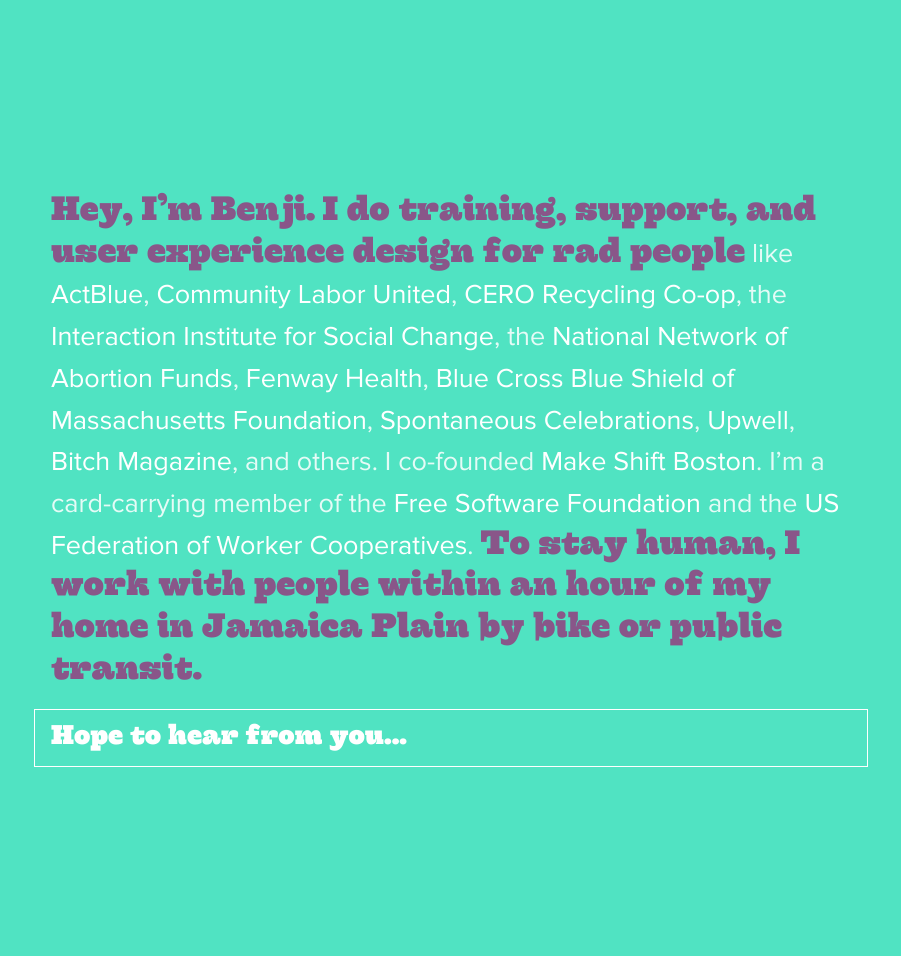
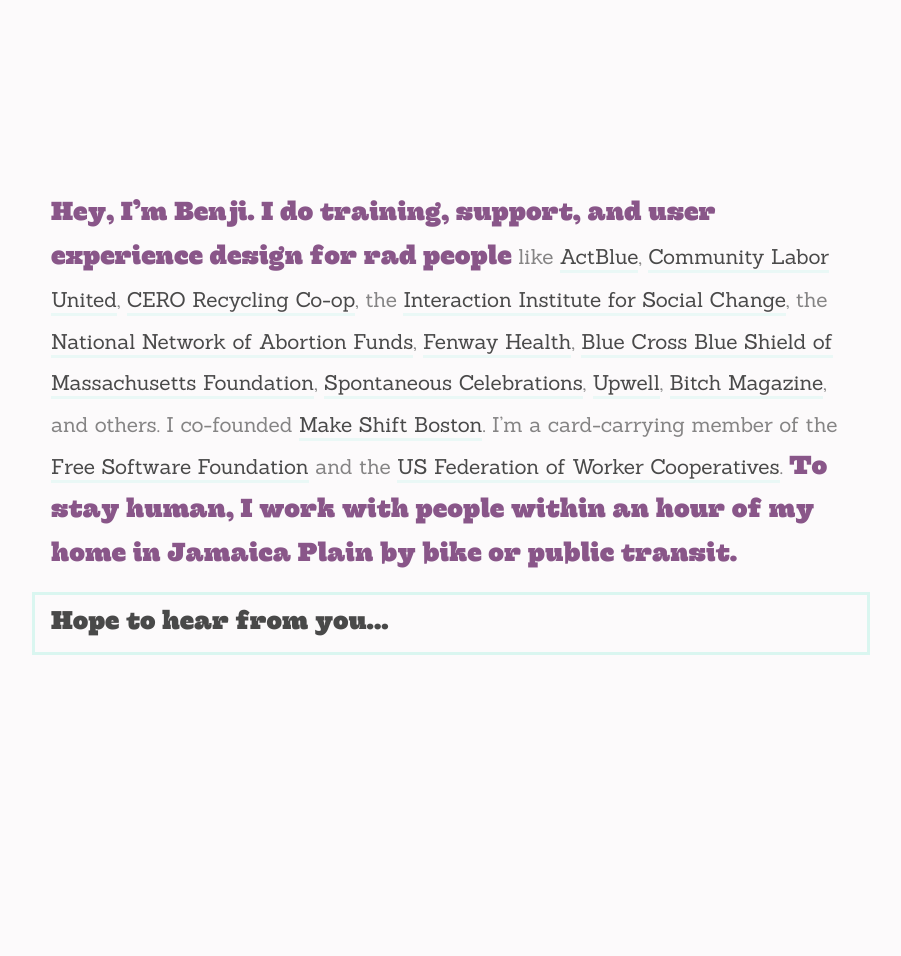
Before and after one commit to heybenji/heybenji.github.io, a Jekyll site: the page built from index.html, in a window 1280 px wide. Shown: the whole page, without its empty margins (189-1090 px from the left). Built offline with Jekyll 4.4.1, drawn with Linux system fonts in a browser that asks for light colours; some web fonts are replaced; after the commit the page ends 900 px from its top, so only the background shows below that.

Commit message:
fresh coat of paint

```diff
--- a/_sass/_base.scss
+++ b/_sass/_base.scss
@@ -1,11 +1,17 @@
+$benji-blue: #50E3C2;
+$benji-blue-dark: darken($benji-blue, 10%);
+$benji-purple: #895689;
+$white: #FCFAFB;
+$black: mix($white, #000, 5%);
+
 body {
-  background: #50E3C2;
-  color: #fff;
+  background: $white;
+  color: transparentize($black, .5);
   margin: 0;
   padding: 0;
-  font-size: 18px;
-  line-height: 1.4444rem;
-  font-family: 'ProximaNova', 'Helvetica', 'Arial', 'sans-serif';
+  font-size: 16px;
+  line-height: 1.5rem;
+  font-family: 'Sanchez', 'Helvetica', 'Arial', 'sans-serif';
 }
 
 h1,
@@ -17,18 +23,17 @@
 
 p {
   margin-bottom: 1rem;
-  color: rgba(255,255,255,0.85);
 }
 
 a {
-  color: rgba(255,255,255,1);
+  color: transparentize($black, .25);
   text-decoration: none;
   transition: color .3s ease;
 }
 
 a:hover,
 a:focus {
-  color: rgba(137,86,137,1);
+  color: $benji-blue-dark;
 }
 
 a:active {
@@ -40,8 +45,8 @@
 ------------------------------------------------- */
 
 .pitch {
-  font-size: 1.1em;
-  line-height: 1.5454em;
+  font-size: 1.125em;
+  line-height: 2em;
 }
 
 .pitch h1,
@@ -53,7 +58,7 @@
 .pitch h1 {
   font-family: 'Hernandez-Bold', 'Helvetica', 'Arial', 'sans-serif';
   font-weight: normal;
-  color: rgba(137,86,137,1);
+  color: $benji-purple;
   font-size: 1.25em;
 }
 
@@ -61,13 +66,17 @@
 
 }
 
+.pitch a {
+  border-bottom: 3px solid transparentize($benji-blue, .9);
+}
+
 /* Contact
 ------------------------------------------------- */
 
 .contact {
-  border: 1px solid #8A548A;
-  background-color: #8A548A;
-  color: #fff;
+  border: 1px solid $benji-purple;
+  background-color: $benji-purple;
+  color: $white;
 }
 
 .contact h2 {
@@ -90,7 +99,7 @@
 }
 
 .contact-points a {
-  color: #fff;
+  color: $white;
 }
 
 /* Social icons */
@@ -127,30 +136,30 @@
 /* style the placeholder text on the form */
 
 ::-webkit-input-placeholder {
-   color: rgba(255, 255, 255, .66);
+   color: transparentize($white, .33);
 }
 
 :-moz-placeholder { /* Firefox 18- */
-   color: rgba(255, 255, 255, .66);
+   color: transparentize($white, .33);
 }
 
 ::-moz-placeholder {  /* Firefox 19+ */
-   color: rgba(255, 255, 255, .66);
+   color: transparentize($white, .33);
 }
 
 :-ms-input-placeholder {
-   color: rgba(255, 255, 255, .66);
+   color: transparentize($white, .33);
 }
 
 input[type='text'],
 input[type='email'] {
   border: 0;
-  background: rgba(255, 255, 255, .25);
-  font-family: 'ProximaNova', 'Helvetica', 'Arial', 'sans-serif';
+  background: transparentize($white, .75);
+  font-family: 'Sanchez', 'Helvetica', 'Arial', 'sans-serif';
   font-size: 1rem;
   padding: .5rem 2%;
   width: 96%;
-  color: #fff;
+  color: $white;
 }
 
 /* custom checkbox: http://webdesign.tutsplus.com/tutorials/quick-tip-easy-css3-checkboxes-and-radio-buttons--webdesign-8953 */
@@ -177,23 +186,23 @@
 }
 
 input[type=submit] {
-  border: 1px solid #fff;
-  font-family: 'ProximaNova', 'Helvetica', 'Arial', 'sans-serif';
+  border: 1px solid $white;
+  font-family: 'Sanchez', 'Helvetica', 'Arial', 'sans-serif';
   font-weight: bold;
   font-size: 1.5rem;
   padding: .5rem 1rem;
-  color: #fff;
+  color: $white;
   background: transparent;
   transition: all .2s ease;
 }
 
 input[type=submit]:hover,
 input[type=submit]:focus {
-  background: rgba(255,255,255,0.25);
+  background: transparentize($white, .75);
 }
 
 input[type=submit]:active {
-  background: #fff;
+  background: $white;
   color: #000;
 }
 
--- a/_sass/_fonts.scss
+++ b/_sass/_fonts.scss
@@ -8,20 +8,6 @@
  *
  * You may obtain a valid license at the URLs below.
  *
- * Webfont: Proxima Nova Italic by Mark Simonson
- * URL: http://www.myfonts.com/fonts/marksimonson/proxima-nova/regular-it/
- * Copyright: Copyright (c) Mark Simonson, 2005. All rights reserved.
- * Licensed pageviews: 1,000,000
- *
- * Webfont: Proxima Nova Regular by Mark Simonson
- * URL: http://www.myfonts.com/fonts/marksimonson/proxima-nova/regular/
- * Copyright: Copyright (c) Mark Simonson, 2005. All rights reserved.
- * Licensed pageviews: 1,000,000
- *
- * Webfont: Proxima Nova Bold by Mark Simonson
- * URL: http://www.myfonts.com/fonts/marksimonson/proxima-nova/bold/
- * Copyright: Copyright (c) Mark Simonson, 2005. All rights reserved.
- * Licensed pageviews: 1,000,000
  *
  * Webfont: Hernandez Bold by Sudtipos
  * URL: http://www.myfonts.com/fonts/sudtipos/hernandez/bold/
@@ -37,10 +23,6 @@
 /* @import must be at top of file, otherwise CSS will not work */
 @import url("//hello.myfonts.net/count/2ac98a");
 
-@font-face {font-family: 'ProximaNova';font-weight: normal;font-style: italic;src: url('../fonts/2AC98A_0_0.eot');src: url('../fonts/2AC98A_0_0.eot?#iefix') format('embedded-opentype'),url('../fonts/2AC98A_0_0.woff') format('woff'),url('../fonts/2AC98A_0_0.ttf') format('truetype');}
+@font-face {font-family: 'Hernandez-Bold';src: url('../fonts/2AC98A_3_0.eot');src: url('../fonts/2AC98A_3_0.eot?#iefix') format('embedded-opentype'),url('../fonts/2AC98A_3_0.woff') format('woff'),url('../fonts/2AC98A_3_0.ttf') format('truetype');}
 
-@font-face {font-family: 'ProximaNova';font-weight: normal;font-style: normal;src: url('../fonts/2AC98A_1_0.eot');src: url('../fonts/2AC98A_1_0.eot?#iefix') format('embedded-opentype'),url('../fonts/2AC98A_1_0.woff') format('woff'),url('../fonts/2AC98A_1_0.ttf') format('truetype');}
-
-@font-face {font-family: 'ProximaNova';font-weight: bold;font-style: normal;src: url('../fonts/2AC98A_2_0.eot');src: url('../fonts/2AC98A_2_0.eot?#iefix') format('embedded-opentype'),url('../fonts/2AC98A_2_0.woff') format('woff'),url('../fonts/2AC98A_2_0.ttf') format('truetype');}
-
-@font-face {font-family: 'Hernandez-Bold';src: url('../fonts/2AC98A_3_0.eot');src: url('../fonts/2AC98A_3_0.eot?#iefix') format('embedded-opentype'),url('../fonts/2AC98A_3_0.woff') format('woff'),url('../fonts/2AC98A_3_0.ttf') format('truetype');}
+@import url('//fonts.googleapis.com/css?family=Sanchez:400italic,400');
--- a/_sass/_layout.scss
+++ b/_sass/_layout.scss
@@ -32,14 +32,13 @@
   }
 
   .pitch {
-    font-size: 1.5em;
+    font-size: 1.3em;
     z-index: 1;
   }
 
   .contact {
-    border: 1px solid #fff;
-    color: #fff;
-    background-color: rgba(255, 255, 255, 0);
+    border: 3px solid transparentize($benji-blue, .8);
+    background-color: transparentize($benji-purple, 1);
     transition: background-color .6s ease, margin-top 1s ease, color 1s ease, border 1s ease;
     z-index: 1000;
   }
@@ -57,20 +56,23 @@
   }
 
   .contact h2 {
-    font-size: 1.5em;
+    font-size: 1.6em;
+    color: transparentize($black, .25);
+    transition: color .6s ease;
   }
 
   .contact:hover,
   .contact:focus {
-    border: 1px solid #8A548A;
-    background-color: #8A548A;
+    border: 4px solid $benji-purple;
+    background-color: $benji-purple;
     margin-top: -16rem;
-  }
-
-  .contact:hover .contact-points,
-  .contact:focus .contact-points {
-    height: 16rem;
-    opacity: 1;
+    h2 {
+      color: $white;
+    }
+    .contact-points {
+      height: 16rem;
+      opacity: 1;
+    }
   }
 
   .contact-points-section {
```
